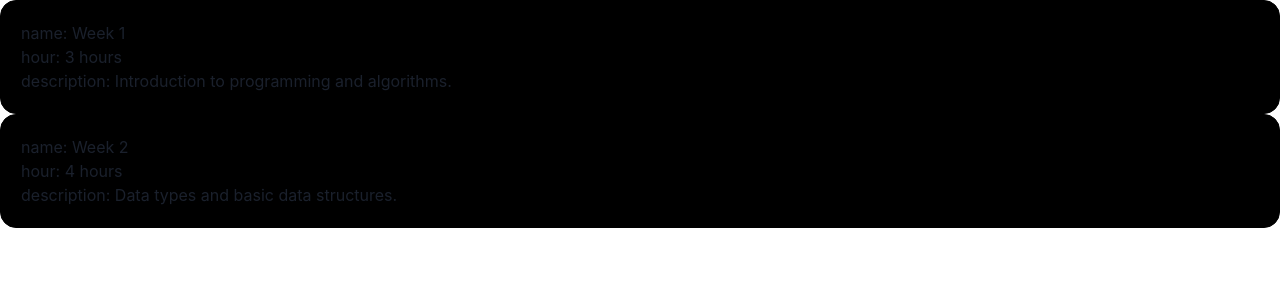
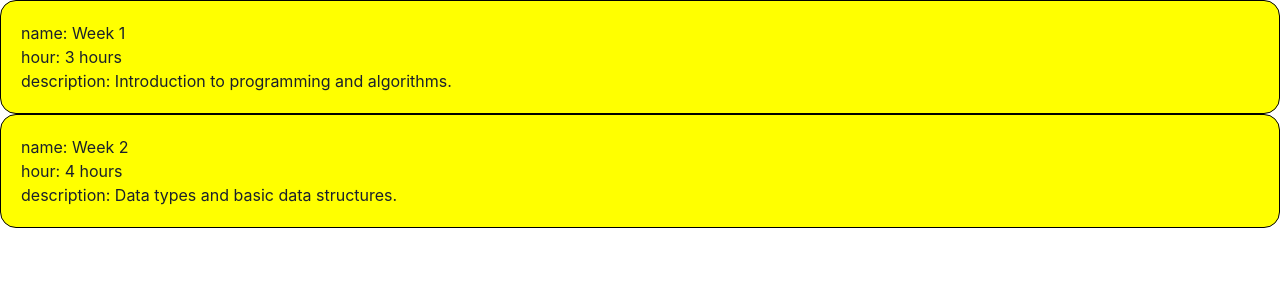
Before and after one commit to Sophitthakon/courseList, a React (Vite) app: page /courses/1 in a window 1280 px wide. Shown: the top 300 px of the page. Built offline with nearby package versions, Linux system fonts and the light colour scheme.

Commit message:
change to yellow

```diff
--- a/src/pages/CourseInfoPage.tsx
+++ b/src/pages/CourseInfoPage.tsx
@@ -16,7 +16,12 @@ const CourseInfoPage: React.FC = () => {
   const course = mockData[Number(id) - 1];
   const mySyllabus = course.syllabus.map((syllabus) => {
     return (
-      <Box border="1px solid black" p="20px" borderRadius="16px" bgColor='black'>
+      <Box
+        border="1px solid black"
+        p="20px"
+        borderRadius="16px"
+        bgColor="yellow"
+      >
         <p> name: {syllabus.name}</p>
         <p> hour: {syllabus.hour} </p>
         <p> description: {syllabus.description} </p>
```
